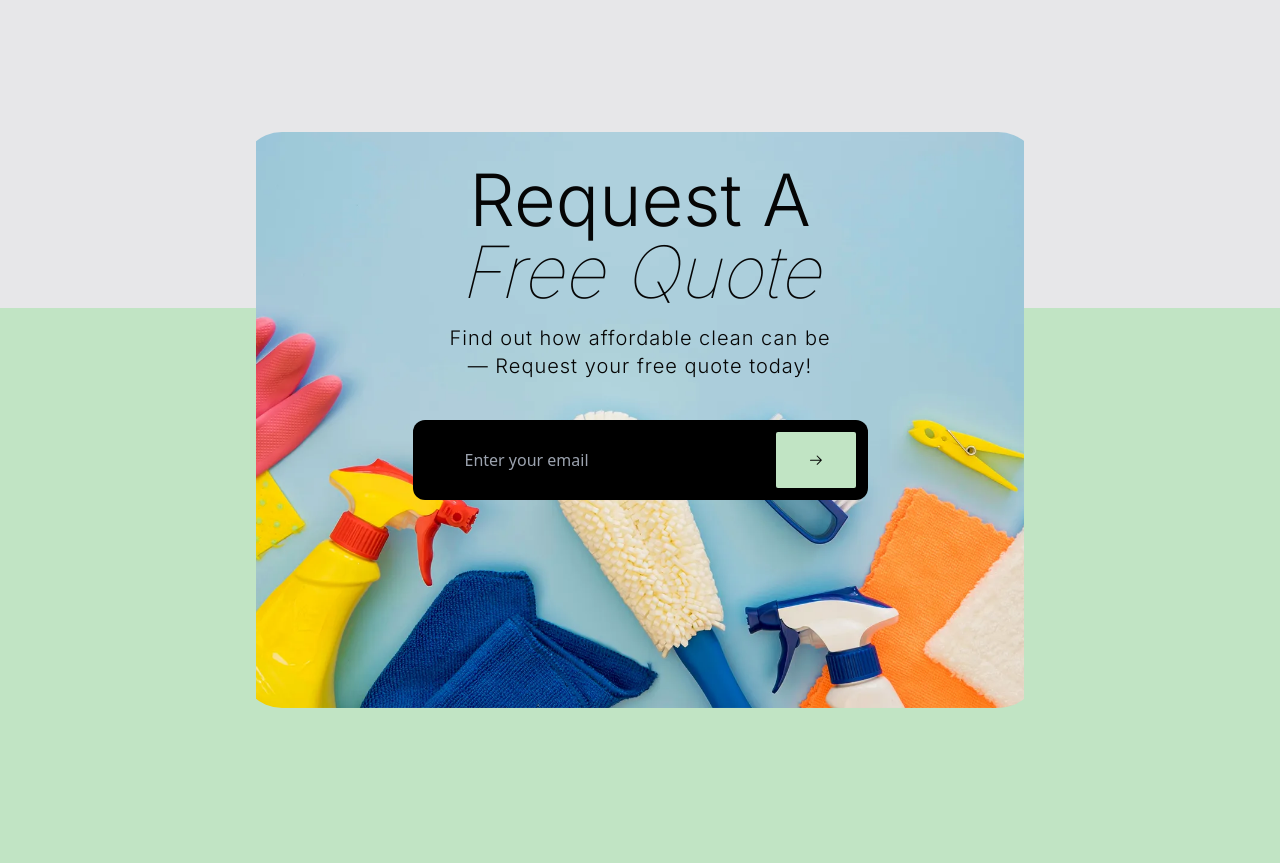
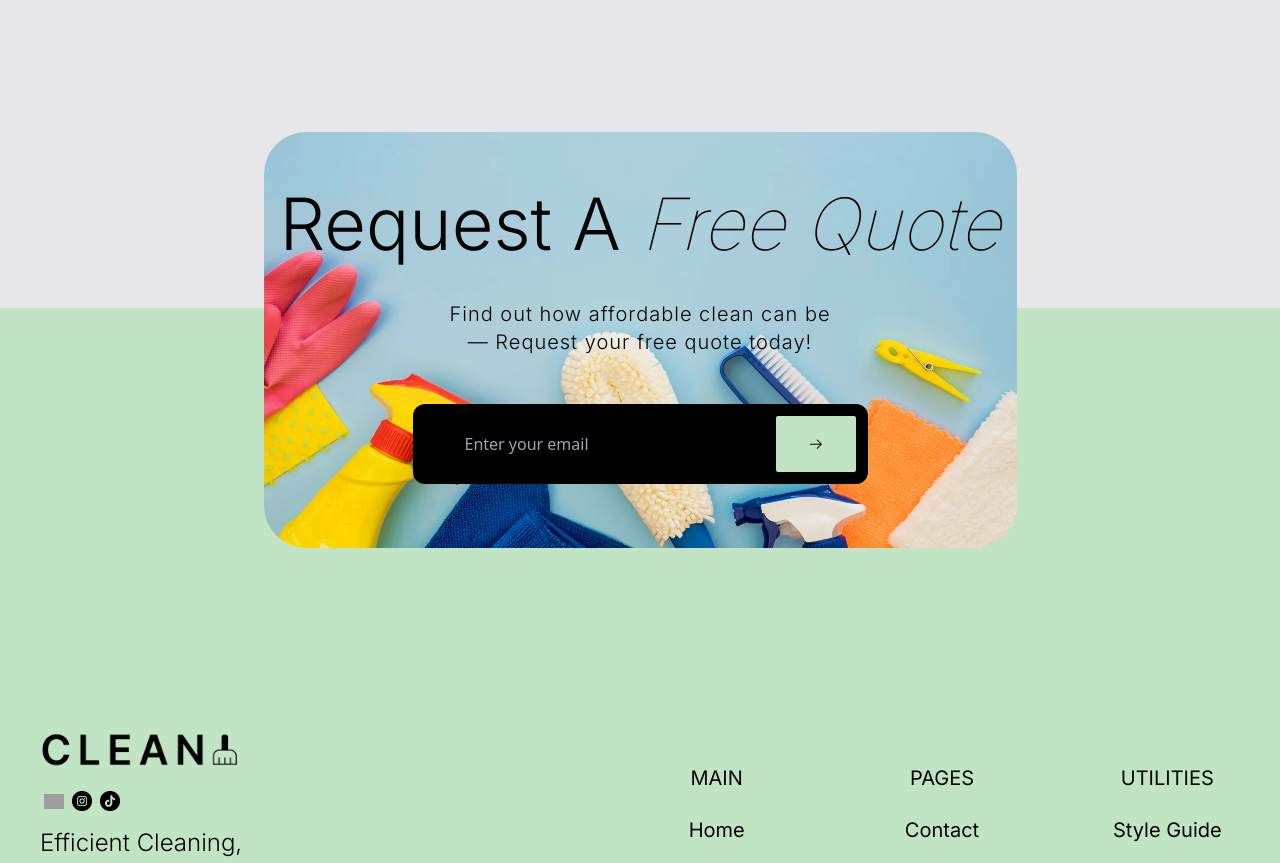
Before and after one commit to Yagya-Adh/clean, a Next.js app: page /contact in a window 1280 px wide. Shown: the part 2080-2943 px from the top of the page. Built offline with nearby package versions, Linux system fonts and the light colour scheme; grey boxes are pictures that could not be loaded.

Commit message:
footer section card fixing

```diff
--- a/app/components/card/RequestAFreeQuote.tsx
+++ b/app/components/card/RequestAFreeQuote.tsx
@@ -1,66 +1,47 @@
-import Image from "next/image";
 import { GoArrowRight } from "react-icons/go";
 
 const RequestAFreeQuote = () => {
   return (
-    <section
+    <section>
+      <div className="bg-footer-card-image bg-no-repeat bg-cover bg-center rounded-3xl">
+        <div
           className="
-      rounded-3xl
           flex
           flex-col
           justify-center
           items-center
-      overflow-hidden
           relative
-      px-4
-
+          p-4
           "
         >
-      <div className=" bg-footer-card-image bg-no-repeat bg-cover bg-center p-42 px-52 md:p-52 md:px-72 lg:p-72 lg:px-96    " />
-      {/*  <Image
-        src="/assets/images/requestcard.webp"
-        alt="request_card_"
-        width={900}
-        height={900}
-        className="rounded-3xl h-full w-full relative"
-      /> */}
-      <div
-        className="
-        absolute
-        flex
-        flex-col
-        justify-center
-        items-center
-        p-20
-        py-40
-        lg:p-40
-        lg:pt-2
-        "
-      >
-        <h4 className="text-4xl lg:text-7xl max-w-60 md:max-w-screen-xl text-center text-clean-black-10 font-inter py-4">
+          <h4 className="text-4xl lg:text-7xl max-w-60 md:max-w-screen-xl text-center text-clean-black-10 font-inter py-4 lg:py-10">
             <span className="font-light">Request A </span>
             <span className="font-inter font-thin italic"> Free Quote</span>
           </h4>
           <p className="max-w-60 md:max-w-sm text-xl md:text-xl text-center tracking-wider font-light text-clean-black-10 font-inter">
-          Find out how affordable clean can be — Request your free quote today!
+            Find out how affordable clean can be — Request your free quote
+            today!
           </p>
-        <form className="py-10 px-2">
+          <form className="py-10 px-4">
             <div
               className="
               bg-black
               rounded-xl
               flex
-            flex-row
+              flex-col
+              justify-center
               items-center
+              lg:flex-row
               lg:w-full
               p-3
+              my-2
               "
             >
               <input
                 type="text"
                 className="
-              px-10
-              pe-20
+                lg:px-10
+                lg:pe-20
                 bg-transparent
                 outline-none
                 text-base
@@ -89,6 +70,7 @@ const RequestAFreeQuote = () => {
             </div>
           </form>
         </div>
+      </div>
     </section>
   );
 };
--- a/app/components/footer/Footer.tsx
+++ b/app/components/footer/Footer.tsx
@@ -4,8 +4,8 @@ import FooterRight from "./FooterRight";
 
 const Footer = () => {
   return (
-    <footer className="bg-clean-green-10 flex flex-col justify-center items-center mt-96">
-      <div className="relative -top-44 animate-fadeInUp">
+    <footer className="bg-clean-green-10 flex flex-col justify-center items-center mt-96 w-full">
+      <div className="relative -top-44 left-0 animate-fadeInUp">
         <RequestAFreeQuote />
       </div>
       <section className="max-w-screen-2xl px-10 mx-auto">
--- a/app/page.tsx
+++ b/app/page.tsx
@@ -4,7 +4,7 @@ import SectionBanner from "./components/banner/SectionBanner";
 import CardHeroBlock from "./components/card/CardHeroBlock";
 import ImageCardGroup from "./components/card/ImageCardGroup";
 import FrequentlyAsk from "./components/faqs/FrequentlyAsk";
-import ProfessionalCleaning from "./components/section/ProfessionalCleaning";
+// import ProfessionalCleaning from "./components/section/ProfessionalCleaning";
 import Testimonials from "./components/section/Testimonials";
 
 const Home = () => {
@@ -35,7 +35,7 @@ const Home = () => {
         imagePath="/assets/images/officeMaintenance.webp"
         positionCard="absolute top-10 lg:top-20 left-10 lg:-left-24"
       />
-      <ProfessionalCleaning />
+      {/* <ProfessionalCleaning /> */}
       <Testimonials />
       <SectionBanner
         variant="blog"
```
Lines whose indentation alone changed are shown as unchanged.
